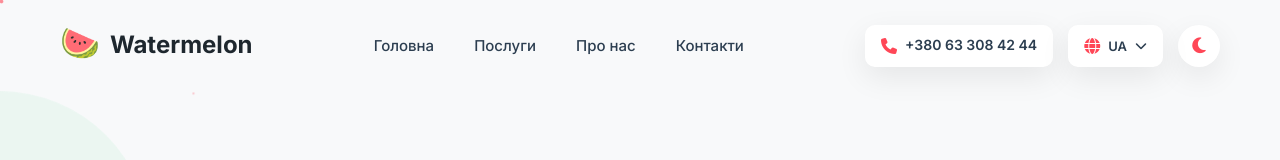
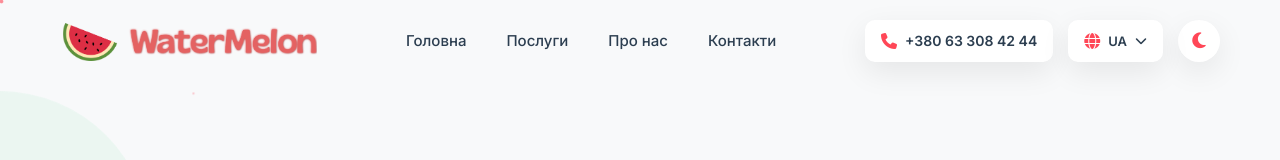
Before and after one commit to Kybikov/wtmelon, a Vue app: page / in a window 1280 px wide. Shown: the top 160 px of the page. Built offline with nearby package versions, Linux system fonts and the light colour scheme; the HTML template or start-up script is replaced by a standard one.

Commit message:
Updated style.css

```diff
--- a/src/components/Navbar.vue
+++ b/src/components/Navbar.vue
@@ -3,8 +3,7 @@
     <div class="container">
       <div class="nav-row">
         <router-link to="/" class="logo">
-          <span class="logo-icon">🍉</span>
-          <span class="logo-text">Watermelon</span>
+          <img src="/banner_2.png" alt="Watermelon" class="logo-banner">
         </router-link>
 
         <ul class="menu" :class="{ active: menuOpen }">
--- a/src/style.css
+++ b/src/style.css
@@ -159,6 +159,17 @@ body {
   animation: float 3s ease-in-out infinite;
 }
 
+.navbar .logo-banner {
+  height: 40px;
+  width: auto;
+  object-fit: contain;
+  transition: var(--transition);
+}
+
+.navbar .logo:hover .logo-banner {
+  transform: scale(1.05);
+}
+
 @keyframes float {
   0%, 100% { transform: translateY(0px); }
   50% { transform: translateY(-8px); }
```
